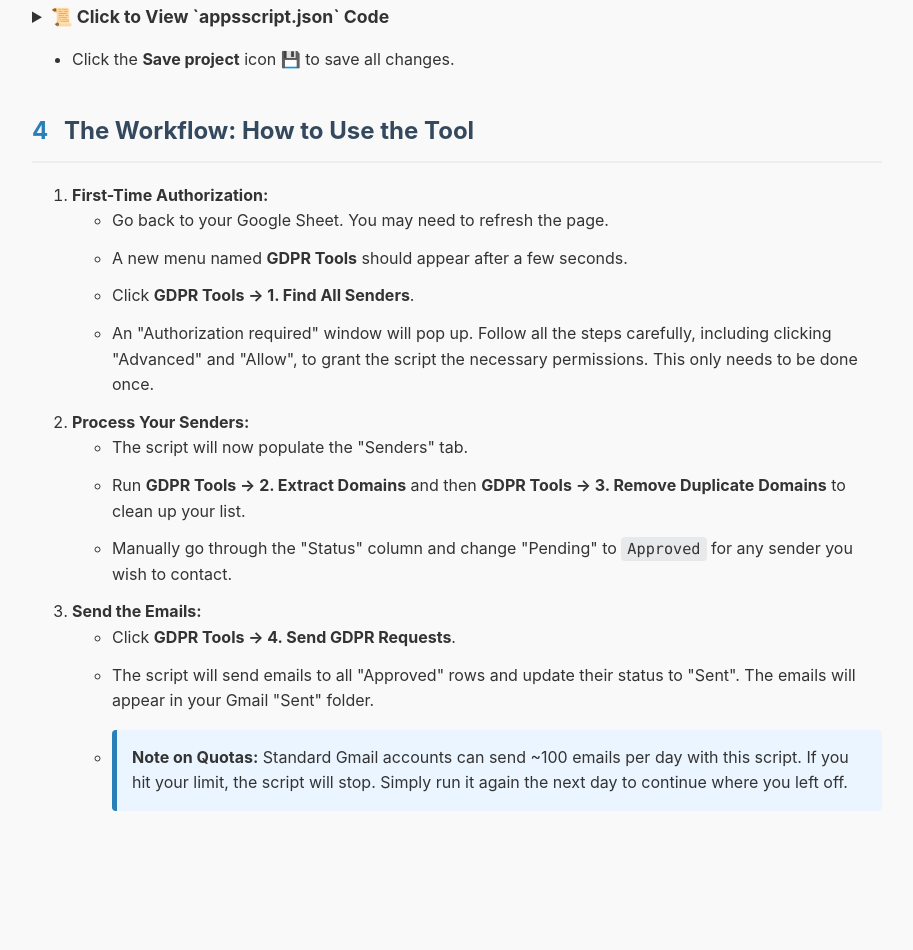
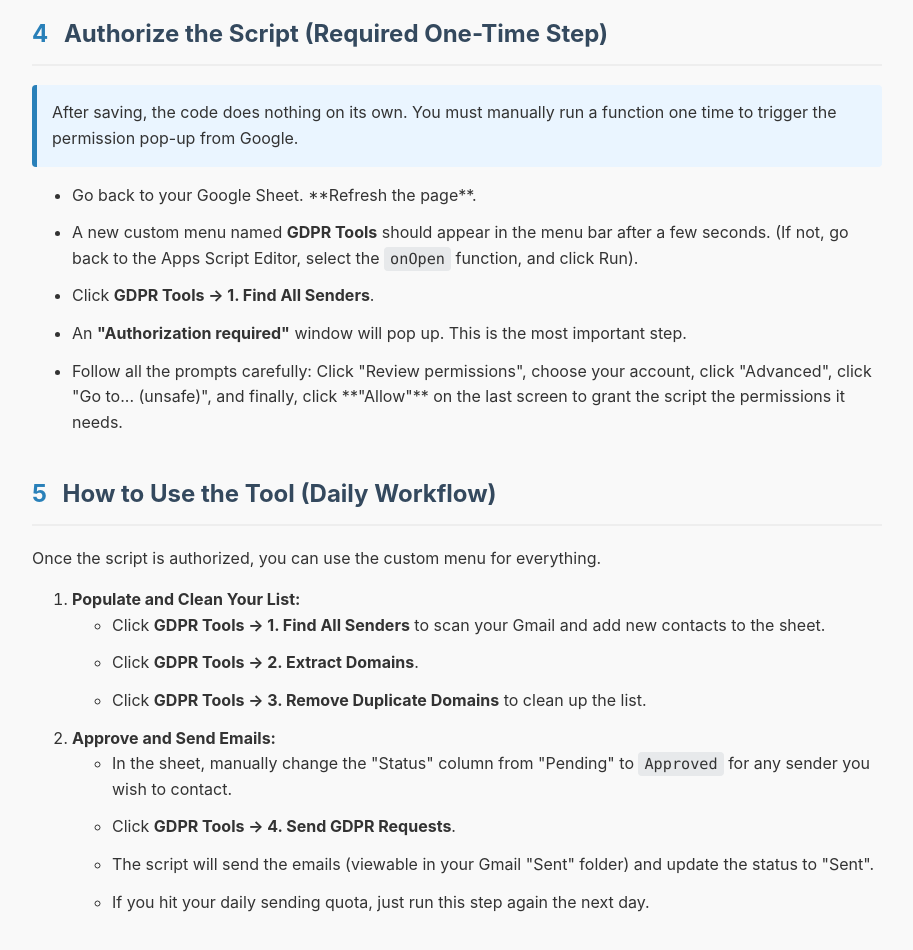
Before and after one commit to CyberBard001/gdpr-email-assistant-guide, a plain HTML site: page index.html in a window 1280 px wide. Shown: the part 1014-1964 px from the top of the page, without its empty margins (183-1096 px from the left). Before the commit the page ends 1889 px from the top, so only its background shows below. Drawn offline with Linux system fonts and the light colour scheme.

Commit message:
Update GDPR Apps Script in guide to latest working version

```diff
--- a/index.html
+++ b/index.html
@@ -92,9 +92,6 @@
     <li>Go to <a href="https://sheets.new" target="_blank" rel="noopener noreferrer">sheets.new</a> to create a new Google Sheet.</li>
     <li>Name the spreadsheet whatever you like, for example, "GDPR Manager".</li>
   </ul>
-  <div class="note">
-    <strong>Note:</strong> You do not need to create any tabs or headers manually. The script will do this for you the first time it runs.
-  </div>
 
   <h2><span class="step">2</span> Add the Script Code</h2>
   <ul>
@@ -246,7 +243,7 @@
 </code></pre>
   </details>
 
-  <h2><span class="step">3</span> Configure the Script Manifest (Critical Step)</h2>
+  <h2><span class="step">3</span> Configure the Script Manifest</h2>
   <ul>
     <li>In the Apps Script editor, click the <strong>Project Settings</strong> icon ⚙️ on the left menu.</li>
     <li>Check the box that says ✅ <strong>Show "appsscript.json" manifest file in editor</strong>.</li>
@@ -273,28 +270,35 @@
     <li>Click the <strong>Save project</strong> icon 💾 to save all changes.</li>
   </ul>
 
-  <h2><span class="step">4</span> The Workflow: How to Use the Tool</h2>
+  <h2><span class="step">4</span> Authorize the Script (Required One-Time Step)</h2>
+  <div class="note">
+    After saving, the code does nothing on its own. You must manually run a function one time to trigger the permission pop-up from Google.
+  </div>
+  <ul>
+      <li>Go back to your Google Sheet. **Refresh the page**.</li>
+      <li>A new custom menu named <strong>GDPR Tools</strong> should appear in the menu bar after a few seconds. (If not, go back to the Apps Script Editor, select the <code>onOpen</code> function, and click Run).</li>
+      <li>Click <strong>GDPR Tools → 1. Find All Senders</strong>.</li>
+      <li>An <strong>"Authorization required"</strong> window will pop up. This is the most important step.</li>
+      <li>Follow all the prompts carefully: Click "Review permissions", choose your account, click "Advanced", click "Go to... (unsafe)", and finally, click **"Allow"** on the last screen to grant the script the permissions it needs.</li>
+  </ul>
+
+
+  <h2><span class="step">5</span> How to Use the Tool (Daily Workflow)</h2>
+  <p>Once the script is authorized, you can use the custom menu for everything.</p>
   <ol>
-    <li><strong>First-Time Authorization:</strong>
+    <li><strong>Populate and Clean Your List:</strong>
       <ul>
-        <li>Go back to your Google Sheet. You may need to refresh the page.</li>
-        <li>A new menu named <strong>GDPR Tools</strong> should appear after a few seconds.</li>
-        <li>Click <strong>GDPR Tools → 1. Find All Senders</strong>.</li>
-        <li>An "Authorization required" window will pop up. Follow all the steps carefully, including clicking "Advanced" and "Allow", to grant the script the necessary permissions. This only needs to be done once.</li>
+        <li>Click <strong>GDPR Tools → 1. Find All Senders</strong> to scan your Gmail and add new contacts to the sheet.</li>
+        <li>Click <strong>GDPR Tools → 2. Extract Domains</strong>.</li>
+        <li>Click <strong>GDPR Tools → 3. Remove Duplicate Domains</strong> to clean up the list.</li>
       </ul>
     </li>
-    <li><strong>Process Your Senders:</strong>
+    <li><strong>Approve and Send Emails:</strong>
       <ul>
-        <li>The script will now populate the "Senders" tab.</li>
-        <li>Run <strong>GDPR Tools → 2. Extract Domains</strong> and then <strong>GDPR Tools → 3. Remove Duplicate Domains</strong> to clean up your list.</li>
-        <li>Manually go through the "Status" column and change "Pending" to <code>Approved</code> for any sender you wish to contact.</li>
-      </ul>
-    </li>
-    <li><strong>Send the Emails:</strong>
-      <ul>
+        <li>In the sheet, manually change the "Status" column from "Pending" to <code>Approved</code> for any sender you wish to contact.</li>
         <li>Click <strong>GDPR Tools → 4. Send GDPR Requests</strong>.</li>
-        <li>The script will send emails to all "Approved" rows and update their status to "Sent". The emails will appear in your Gmail "Sent" folder.</li>
-        <li class="note"><strong>Note on Quotas:</strong> Standard Gmail accounts can send ~100 emails per day with this script. If you hit your limit, the script will stop. Simply run it again the next day to continue where you left off.</li>
+        <li>The script will send the emails (viewable in your Gmail "Sent" folder) and update the status to "Sent".</li>
+        <li>If you hit your daily sending quota, just run this step again the next day.</li>
       </ul>
     </li>
   </ol>
```
